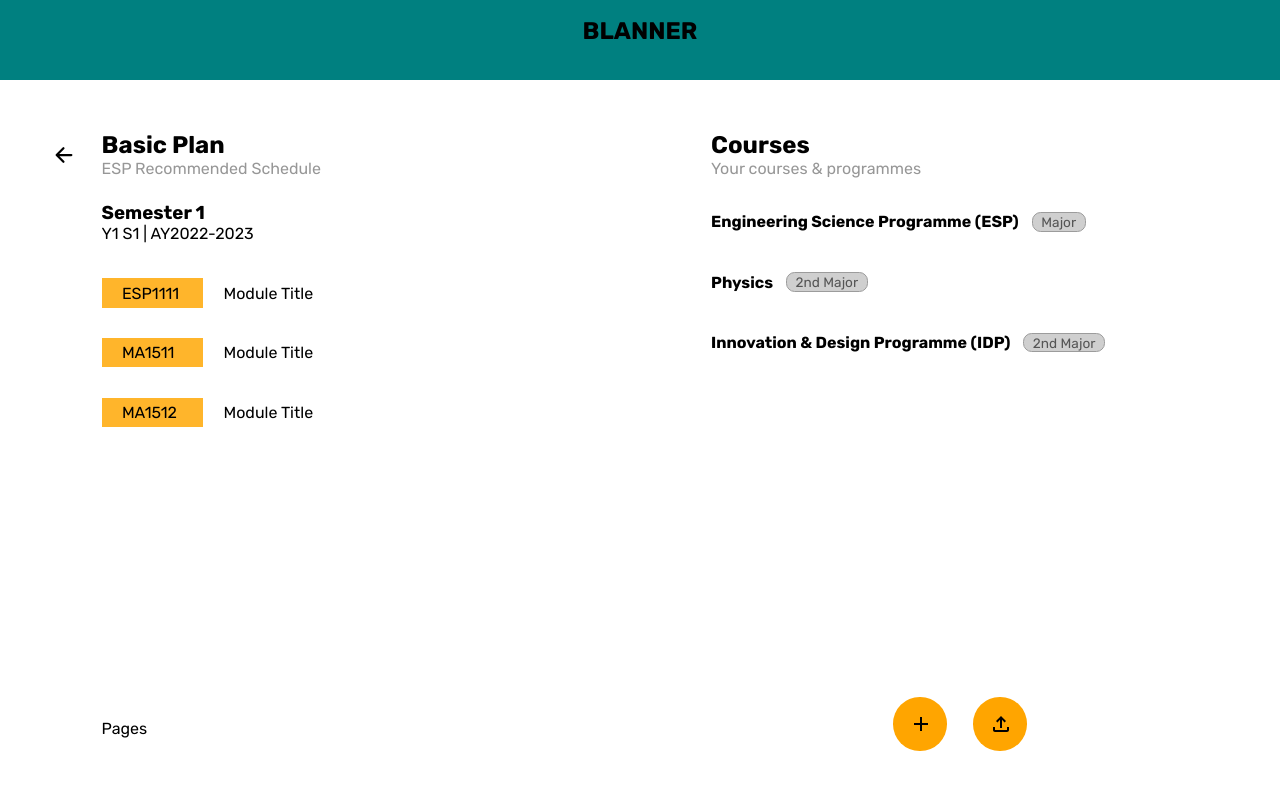
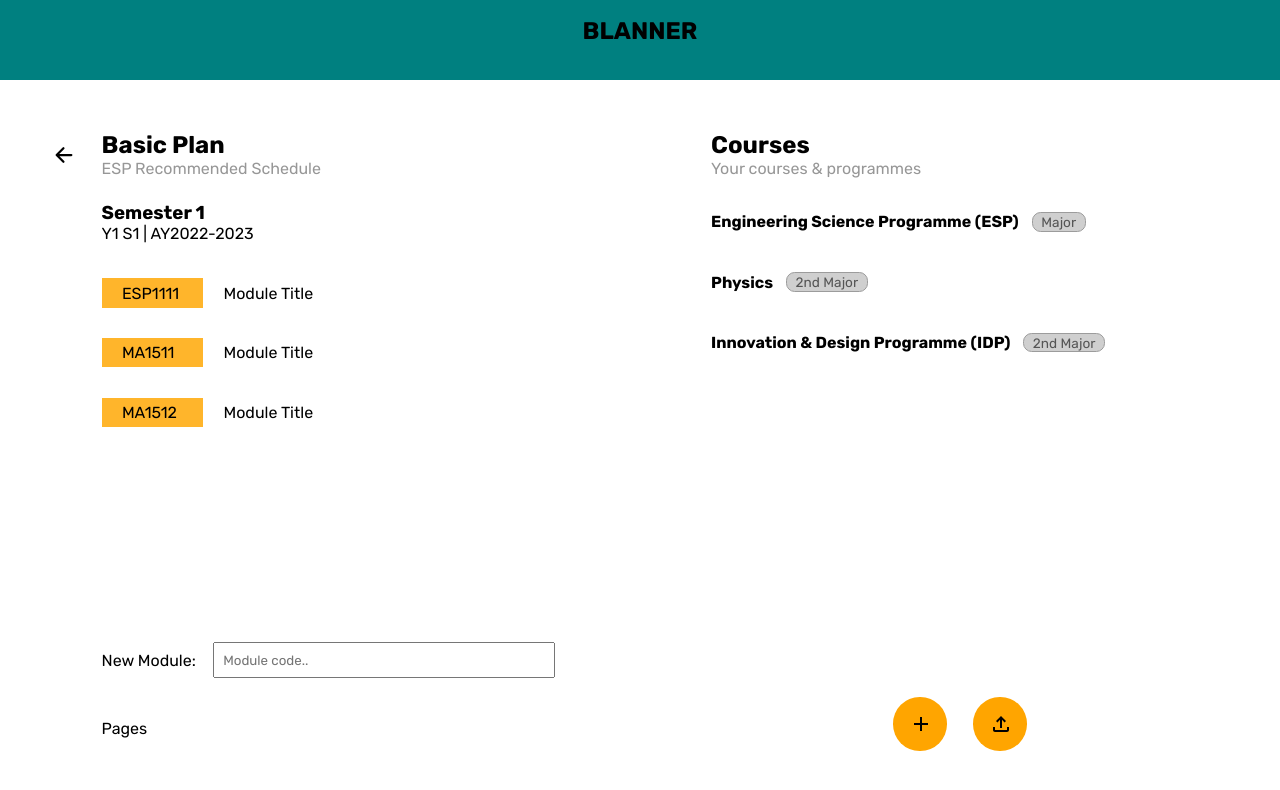
Before and after one commit to jittosan/planner-site, a Next.js app: page /home in a window 1280 px wide. Both pictures are taken after a click on the element "Basic Plan". Shown: the top 790 px of the page. Built offline with nearby package versions, Linux system fonts and the light colour scheme.

Commit message:
implement SemesterModuleEntry visual design

```diff
--- a/components/ScheduleView.js
+++ b/components/ScheduleView.js
@@ -21,6 +21,7 @@ const ScheduleView = () => {
             <div className={styles.moduleContainer}>
                 {currentSemData.modules.map((item, index) => <SemesterModuleItem moduleData={item} key={index} />)}
             </div>
+            <SemesterModuleEntry />
         </div>
         <div className={styles.footerContainer}>
             <p>Pages</p>
@@ -40,3 +41,12 @@ const SemesterModuleItem = ({ moduleData }) => {
         </div>
     )
 }
+
+const SemesterModuleEntry = ({  }) => {
+    return(
+        <form className={styles.moduleEntry}>
+            <label>New Module: </label>
+            <input placeholder='Module code..' />
+        </form>
+    )
+}
--- a/styles/ScheduleView.module.scss
+++ b/styles/ScheduleView.module.scss
@@ -4,10 +4,9 @@
     width: 100%;
     height: 100%;
     padding: 2ch 0;
-    display: flex;
-    flex-direction: column;
-    justify-content: flex-start;
-    align-items: flex-start;
+    display: grid;
+    grid-template-columns: 1fr;
+    grid-template-rows: auto 1fr auto;
 
     .headerContainer {
         padding: 0 2ch;
@@ -39,6 +38,25 @@
             }
         }
     }
+
+    .moduleEntry {
+        padding: 0 2ch;
+        width: 100%;
+        display: grid;
+        grid-template-rows: 1fr;
+        grid-template-columns: auto 1fr;
+
+        label {
+            margin: auto 0;
+        }
+
+        input {
+            margin-left: 2ch;
+            padding: 1ch;
+            font-family: 'Rubik', cursive;
+            width: 100%;
+        }
+    }
 }
 
 .footerContainer {
```
